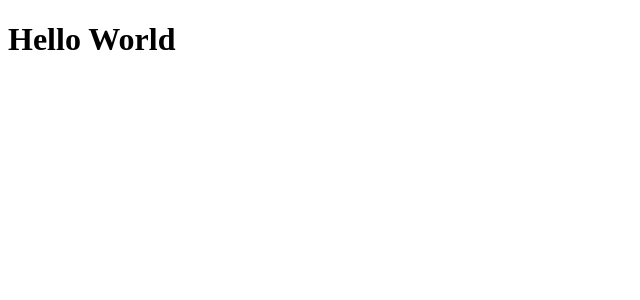
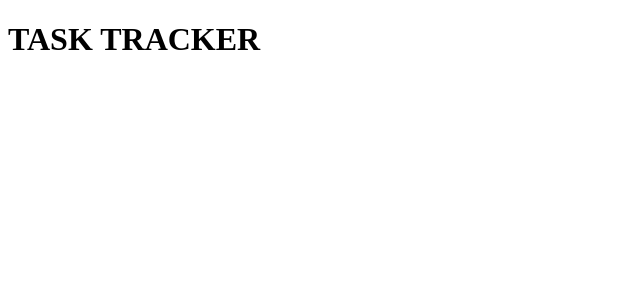
Before and after one commit to johnnycowboy3033/tutorial-angular, an Angular app: page / in a window 1280 px wide. Shown: the top 300 px of the page, without its empty margins (0-640 px from the left). Built offline with nearby package versions, Linux system fonts and the light colour scheme.

Commit message:
5. Properties and Interpolation - Interpolation refers to embedding expressions into marked up text. By default, interpolation uses the double curly braces {{ and }} as delimiters. (18.22)

```diff
--- a/src/app/app.component.html
+++ b/src/app/app.component.html
@@ -1 +1 @@
-<h1>Hello World</h1>
+<h1>{{title.toUpperCase()}}</h1>
--- a/src/app/app.component.ts
+++ b/src/app/app.component.ts
@@ -6,5 +6,5 @@ import { Component } from '@angular/core';
   styleUrls: ['./app.component.css']
 })
 export class AppComponent {
-  title = 'practice-js';
+  title: string = 'Task Tracker';
 }
```
Also changed, not shown: 1 other file (tests, documents, lock files or other folders).
